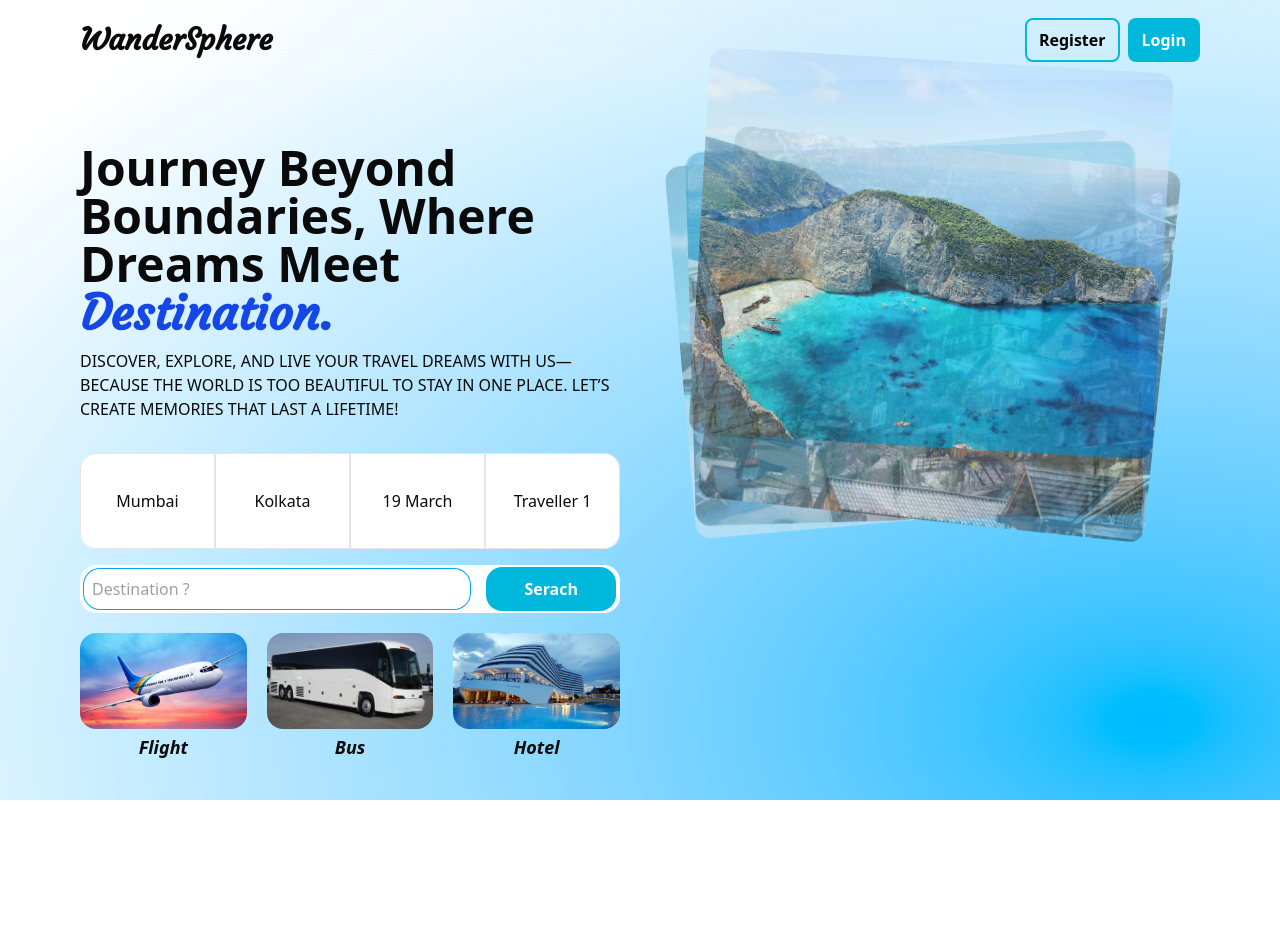
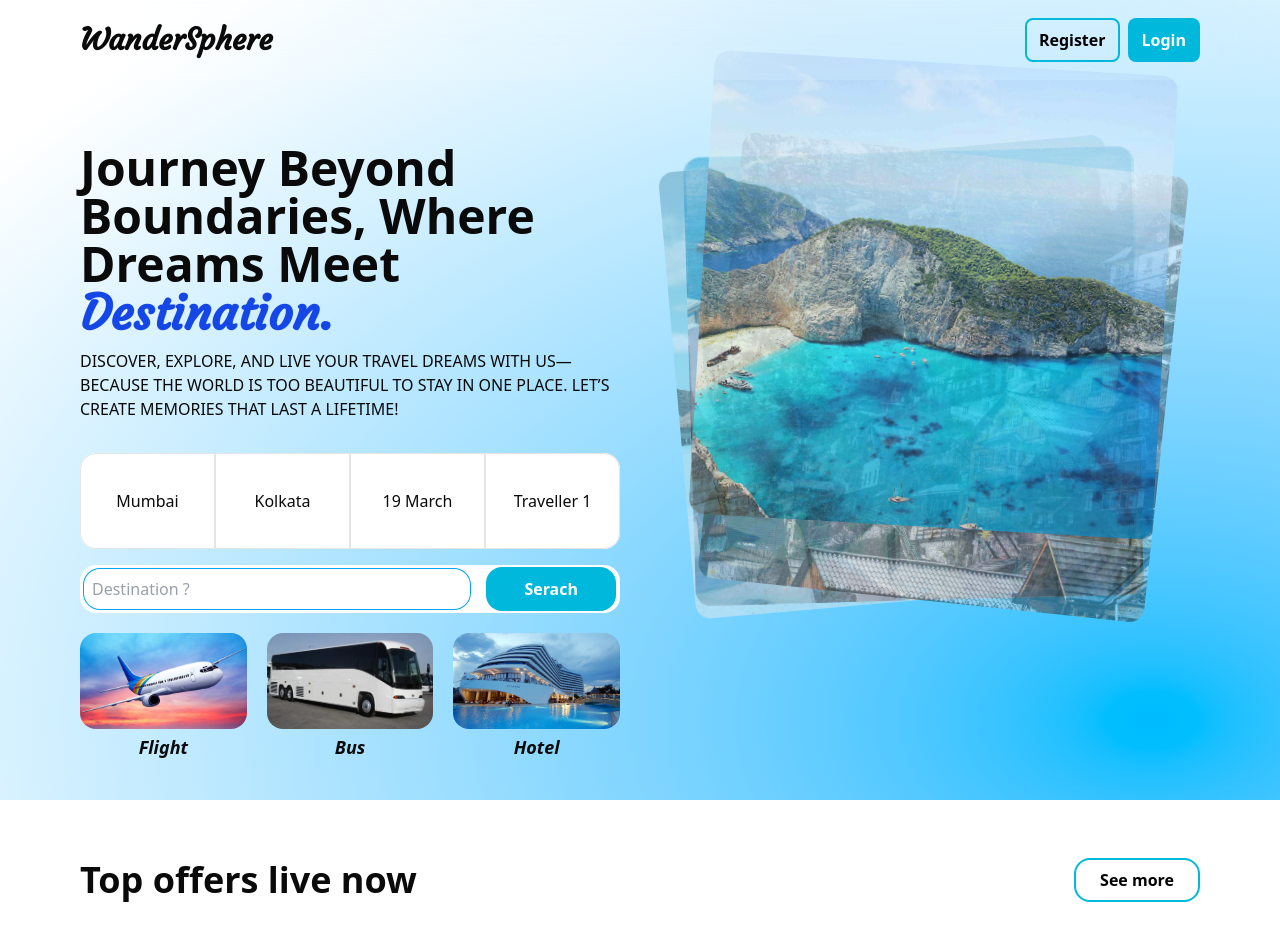
Before and after one commit to A-B-H-I-S-H-E-K-S-H-A-W/travelling-website, a React (Vite) app in the folder client/: page / in a window 1280 px wide. Shown: the top 940 px of the page. Before the commit the page ends 800 px from the top, so only its background shows below. Built offline with nearby package versions, Linux system fonts and the light colour scheme.

Commit message:
Modified files

```diff
--- a/client/src/components/ui/animated-testimonials.jsx
+++ b/client/src/components/ui/animated-testimonials.jsx
@@ -31,7 +31,7 @@ export const AnimatedTestimonials = ({ testimonials, autoplay = true }) => {
     <div className="mx-auto max-w-sm md:max-w-5xl">
       <div className="relative">
         <div>
-          <div className="relative h-[25rem] md:w-full w-[85%]">
+          <div className="relative h-[30rem] md:w-full w-[85%]">
             <AnimatePresence>
               {testimonials.map((testimonial, index) => (
                 <motion.div
--- a/client/src/pages/user/Home.jsx
+++ b/client/src/pages/user/Home.jsx
@@ -1,7 +1,7 @@
 import React, { useEffect, useState } from "react";
 import Navbar from "../../components/user/Navbar";
 import { AnimatedImages } from "../../components/user/AnimatedImages";
-import { ButtonSolid } from "../../components/common/Button";
+import { ButtonOutline, ButtonSolid } from "../../components/common/Button";
 import { serviceButtons } from "../../data";
 import Loading from "../../components/common/Loading";
 // import Loading from "../../components/common/Loading";
@@ -22,6 +22,7 @@ const Home = () => {
       {isLoading ? (
         <Loading />
       ) : (
+        <>
           <div className="min-h-screen py-10 bg-radial-[at_90%_90%] from-sky-400 to-white to-90%">
             <Navbar />
             <main className="md:pt-10 pt-14 md:px-20 px-3">
@@ -96,13 +97,28 @@ const Home = () => {
                 </div>
                 <div className="mt-20 md:mt-10 md:px-10">
                   <AnimatedImages />
-                <div className="flex items-end justify-end w-full h-44">
-                  <div className="space-x-2"></div>
-                </div>
                 </div>
               </div>
             </main>
           </div>
+          <div className="h-screen">
+            <div>
+              <div className="h-40 flex items-center justify-between px-20">
+                <h2 className="text-4xl font-bold">Top offers live now</h2>
+                <div>
+                  <ButtonOutline
+                    title={"See more"}
+                    className={
+                      "px-6 py-3 md:py-2 rounded-2xl hover:bg-cyan-500 hover:text-white"
+                    }
+                  >
+                    See more
+                  </ButtonOutline>
+                </div>
+              </div>
+            </div>
+          </div>
+        </>
       )}
     </>
   );
```
Lines whose indentation alone changed are shown as unchanged.
